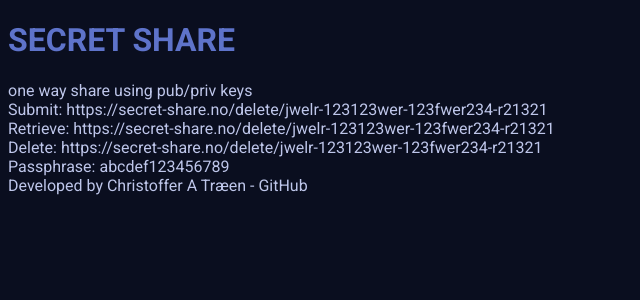
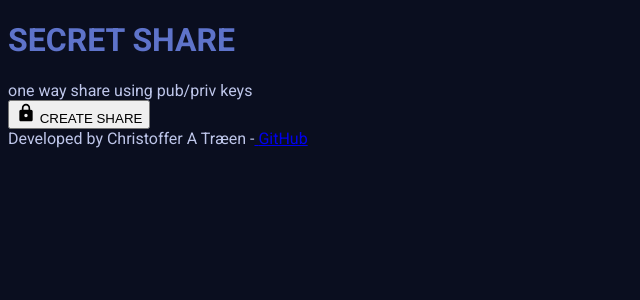
Before and after one commit to freshfish70/secret-share, a React (Vite) app in the folder frontend/: page / in a window 1280 px wide. Shown: the top 300 px of the page, without its empty margins (0-640 px from the left). Built offline with nearby package versions, Linux system fonts and the light colour scheme.

Commit message:
Base views

```diff
--- a/frontend/src/App.tsx
+++ b/frontend/src/App.tsx
@@ -12,7 +12,7 @@
       <main className='flex justify-center my-10'>
         <Router>
           <Switch>
-            <Route path='/'>
+            <Route exact path='/'>
               <IndexView />
             </Route>
             <Route path='/retrieve/:shareId'>
@@ -24,7 +24,13 @@
           </Switch>
         </Router>
       </main>
-      <div className='text-chambray-600 text-center'>Developed by Christoffer A Træen - GitHub</div>
+      <div className='text-chambray-600 text-center border-chambray-600 text-xs'>
+        Developed by Christoffer A Træen -
+        <a target='_blank' href='https://github.com/freshfish70/secret-share'>
+          {' '}
+          GitHub
+        </a>
+      </div>
     </div>
   )
 }
--- a/frontend/src/containers/CreateShare.tsx
+++ b/frontend/src/containers/CreateShare.tsx
@@ -1,5 +1,6 @@
-import { LockRounded } from '@material-ui/icons'
-import React from 'react'
+import { LockRounded, Settings, SpaOutlined } from '@material-ui/icons'
+import React, { useState } from 'react'
+import { useForm } from 'react-hook-form'
 import { ShareDetails } from '../lib/share/ShareDetails'
 
 interface CreateShareProps {
@@ -7,11 +8,33 @@
 }
 
 export default function CreateShare({ onCreated }: CreateShareProps) {
+  const { handleSubmit } = useForm()
+  const [creatingShare, setCreatingShare] = useState(false)
+
+  const doHandleFormSubmit = () => {
+    setCreatingShare(true)
+    setTimeout(() => {
+      onCreated({} as any)
+    }, 3000)
+  }
+
   return (
-    <form className='flex flex-col align-middle justify-center gap-5 min-h-full'>
-      <button className='bg-chambray-400 px-6 py-4 rounded-md text-white uppercase hover:bg-chambray-300 transition-all flex-none h-16'>
-        <LockRounded fontSize='small' className='mr-2 w-2' />
-        CREATE SHARE
+    <form
+      onSubmit={handleSubmit(doHandleFormSubmit)}
+      className='flex flex-col align-middle justify-center gap-5 min-h-full'
+    >
+      <button className='w-52 bg-chambray-400 px-6 py-4 rounded-md text-white uppercase hover:bg-chambray-300 transition-all flex-none h-16'>
+        {creatingShare ? (
+          <>
+            <Settings fontSize='small' className='animate-spin mr-2' />
+            <span className='text-xs'> GENERATING</span>
+          </>
+        ) : (
+          <>
+            <LockRounded fontSize='small' className='mr-2 w-2' />
+            <span className='text-xs'> CREATE SHARE</span>
+          </>
+        )}
       </button>
     </form>
   )
--- a/frontend/src/containers/ShareInformation.tsx
+++ b/frontend/src/containers/ShareInformation.tsx
@@ -1,4 +1,5 @@
 import React from 'react'
+import TitledTextContainer from '../components/TitledTextContainer'
 import { ShareDetails } from '../lib/share/ShareDetails'
 
 interface ShareInformationProps {
@@ -6,24 +7,34 @@
 }
 
 export default function ShareInformation({ shareDetails }: ShareInformationProps) {
+  const info = {
+    submit: {
+      title: 'Submit',
+      text: shareDetails.submitUrl,
+      subtext: 'For submitting secrets'
+    },
+    retrieve: {
+      title: 'Retrieve',
+      text: shareDetails.retrieveUrl,
+      subtext: 'For retrieving submitted secrets'
+    },
+    delete: {
+      title: 'Delete',
+      text: shareDetails.deleteUrl,
+      subtext: 'For deleting the share (requires passphrase)'
+    },
+    passphrase: {
+      title: 'Passphrase',
+      text: shareDetails.passphrase,
+      subtext: 'Required for retrieving secrets and deleting the share'
+    }
+  }
   return (
-    <section className='flex flex-col'>
-      <div>
-        <span>Submit: </span>
-        {shareDetails.submitUrl}
-      </div>
-      <div>
-        <span>Retrieve: </span>
-        {shareDetails.retrieveUrl}
-      </div>
-      <div>
-        <span>Delete: </span>
-        {shareDetails.deleteUrl}
-      </div>
-      <div>
-        <span>Passphrase: </span>
-        {shareDetails.passphrase}
-      </div>
+    <section className='flex flex-col text-center'>
+      <h2 className='text-lg'>Share created</h2>
+      {Object.values(info).map((v, index) => {
+        return <TitledTextContainer key={index} title={v.title} text={v.text} subtext={v.subtext} />
+      })}
     </section>
   )
 }
--- a/frontend/src/views/IndexView.tsx
+++ b/frontend/src/views/IndexView.tsx
@@ -2,28 +2,42 @@
 import React, { useState } from 'react'
 import CreateShare from '../containers/CreateShare'
 import ShareInformation from '../containers/ShareInformation'
+import { KeyShuffler } from '../lib/KeyShuffler'
+import { KeyService } from '../lib/KeyService'
 import { ShareDetails } from '../lib/share/ShareDetails'
+import ContentBox from '../components/ContentBox'
 
 /**
  * This is the default view when accessing this frontend.
  */
 export default function IndexView() {
-  const [shareDetails, setShareDetails] = useState<undefined | ShareDetails>({
-    deleteUrl: 'https://secret-share.no/delete/jwelr-123123wer-123fwer234-r21321',
-    submitUrl: 'https://secret-share.no/delete/jwelr-123123wer-123fwer234-r21321',
-    retrieveUrl: 'https://secret-share.no/delete/jwelr-123123wer-123fwer234-r21321',
-    passphrase: 'abcdef123456789'
-  })
+  let pass = 'ReqwQW wqke QWE 213!@$-684wkjr2#erjSRQ!@##49012erkewrSDRF#@$23923$!#$!@kjwer'
+  // const a = new KeyService()
+  // const { publicKeyPem, privateKeyPem } = a.createKeyPair(pass)
+  // const encrypted = a.encryptWithPublicKey(publicKeyPem, 'I AM DECODED')
+  // console.log(a.decryptWithPrivateKey(privateKeyPem, encrypted, pass))
 
-  const onShareCreated = (shareDetails: ShareDetails) => {}
+  const [shareDetails, setShareDetails] = useState<undefined | ShareDetails>()
+  // const scrambler = new KeyShuffler()
+  // const scrambled = scrambler.shuffle(privateKeyPem, pass)
+  // const unscrambled = scrambler.unShuffle(scrambled, pass)
+  // const q = a.decryptWithPrivateKey(unscrambled, encrypted, pass)
+  const onShareCreated = (shareDetails: ShareDetails) => {
+    setShareDetails({
+      deleteUrl: 'https://secret-share.no/delete/jwelr-123123wer-123fwer234-r21321',
+      submitUrl: 'https://secret-share.no/submit/jwelr-123123wer-123fwer234-r21321',
+      retrieveUrl: 'https://secret-share.no/retrieve/jwelr-123123wer-123fwer234-r21321',
+      passphrase: 'abcdef123456789'
+    })
+  }
 
   return (
-    <div className='w-3/4'>
-      <div className='max-w-3xl h-96 shadow-2xl bg-chambray-800 flex justify-center align-middle rounded-xl'>
-        {(shareDetails && <ShareInformation shareDetails={shareDetails} />) || (
+    <ContentBox>
+      {(shareDetails && <ShareInformation shareDetails={shareDetails} />) || (
+        <div className='h-96'>
           <CreateShare onCreated={onShareCreated} />
-        )}
-      </div>
-    </div>
+        </div>
+      )}
+    </ContentBox>
   )
 }
```
